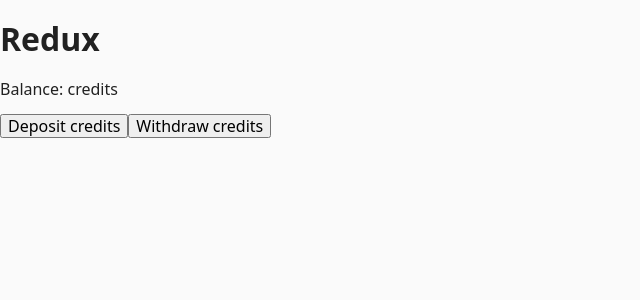
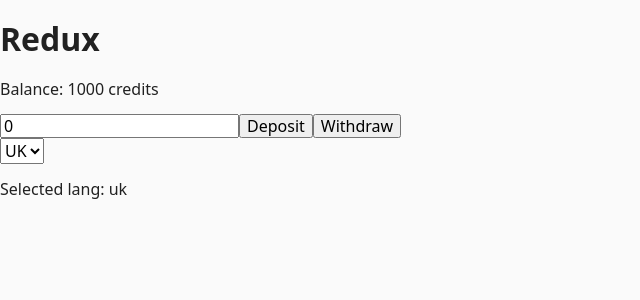
Before and after one commit to luxplanjay/react-96, a React (Vite) app: page / in a window 1280 px wide. Shown: the top 300 px of the page, without its empty margins (0-640 px from the left). Built offline with nearby package versions, Linux system fonts and the light colour scheme.

Commit message:
add examples

```diff
--- a/package.json
+++ b/package.json
@@ -10,6 +10,7 @@
     "preview": "vite preview"
   },
   "dependencies": {
+    "@redux-devtools/extension": "^3.3.0",
     "axios": "^1.6.7",
     "clsx": "^2.1.0",
     "formik": "^2.4.5",
@@ -18,7 +19,9 @@
     "react-dom": "^18.2.0",
     "react-hot-toast": "^2.4.1",
     "react-icons": "^5.0.1",
+    "react-redux": "^9.1.0",
     "react-router-dom": "^6.22.2",
+    "redux": "^5.0.1",
     "vite-plugin-svgr": "^4.2.0",
     "yup": "^1.3.3"
   },
--- a/src/components/App.jsx
+++ b/src/components/App.jsx
@@ -1,15 +1,19 @@
-// import LangSwitcher from "./LangSwitcher";
+import { useSelector } from "react-redux";
+import LangSwitcher from "./LangSwitcher";
 import Balance from "./Balance";
+import { selectLang } from "../redux/localeSlice";
 
 export default function App() {
+  const lang = useSelector(selectLang);
+
   return (
     <div>
       <h1>Redux</h1>
 
       <Balance />
 
-      {/* <LangSwitcher />
-      <p>Selected lang: </p> */}
+      <LangSwitcher />
+      <p>Selected lang: {lang}</p>
     </div>
   );
 }
--- a/src/components/Balance.jsx
+++ b/src/components/Balance.jsx
@@ -1,10 +1,25 @@
+import { useDispatch, useSelector } from "react-redux";
+import { deposit, withdraw } from "../redux/balanceSlice";
+import { useState } from "react";
+
 export default function Balance() {
+  const dispatch = useDispatch();
+  const balance = useSelector((state) => state.balance.value);
+
+  const [value, setValue] = useState(0);
+
   return (
     <div>
-      <p>Balance: credits</p>
-      {/* <input type="number" /> */}
-      <button>Deposit credits</button>
-      <button>Withdraw credits</button>
+      <p>Balance: {balance} credits</p>
+
+      <input
+        type="number"
+        value={value}
+        onChange={(e) => setValue(Number(e.target.value))}
+      />
+
+      <button onClick={() => dispatch(deposit(value))}>Deposit</button>
+      <button onClick={() => dispatch(withdraw(value))}>Withdraw</button>
     </div>
   );
 }
--- a/src/components/LangSwitcher.jsx
+++ b/src/components/LangSwitcher.jsx
@@ -1,7 +1,16 @@
+import { useDispatch, useSelector } from "react-redux";
+import { changeLang, selectLang } from "../redux/localeSlice";
+
 export default function LangSwitcher() {
+  const dispatch = useDispatch();
+  const lang = useSelector(selectLang);
+
   return (
     <div>
-      <select>
+      <select
+        value={lang}
+        onChange={(e) => dispatch(changeLang(e.target.value))}
+      >
         <option value="en">EN</option>
         <option value="uk">UK</option>
         <option value="pl">PL</option>
--- /dev/null
+++ b/src/redux/balanceSlice.js
@@ -0,0 +1,32 @@
+export const balanceReducer = (state = { value: 1000 }, action) => {
+  switch (action.type) {
+    case "balance/deposit":
+      return {
+        ...state,
+        value: state.value + action.payload,
+      };
+
+    case "balance/withdraw":
+      return {
+        ...state,
+        value: state.value - action.payload,
+      };
+
+    default:
+      return state;
+  }
+};
+
+export const deposit = (value) => {
+  return {
+    type: "balance/deposit",
+    payload: value,
+  };
+};
+
+export const withdraw = (value) => {
+  return {
+    type: "balance/withdraw",
+    payload: value,
+  };
+};
--- /dev/null
+++ b/src/redux/localeSlice.js
@@ -0,0 +1,21 @@
+export const localeReducer = (state = { lang: "uk" }, action) => {
+  switch (action.type) {
+    case "locale/changeLang":
+      return {
+        ...state,
+        lang: action.payload,
+      };
+
+    default:
+      return state;
+  }
+};
+
+export const changeLang = (newLang) => {
+  return {
+    type: "locale/changeLang",
+    payload: newLang,
+  };
+};
+
+export const selectLang = (state) => state.locale.lang;
--- /dev/null
+++ b/src/redux/store.js
@@ -0,0 +1,11 @@
+import { combineReducers, createStore } from "redux";
+import { composeWithDevTools } from "@redux-devtools/extension";
+import { balanceReducer } from "./balanceSlice";
+import { localeReducer } from "./localeSlice";
+
+const rootReducer = combineReducers({
+  balance: balanceReducer,
+  locale: localeReducer,
+});
+
+export const store = createStore(rootReducer, composeWithDevTools());
```
Also changed, not shown: src/main.jsx (+4 -3 lines), 2 other files (tests, documents, lock files or other folders).
